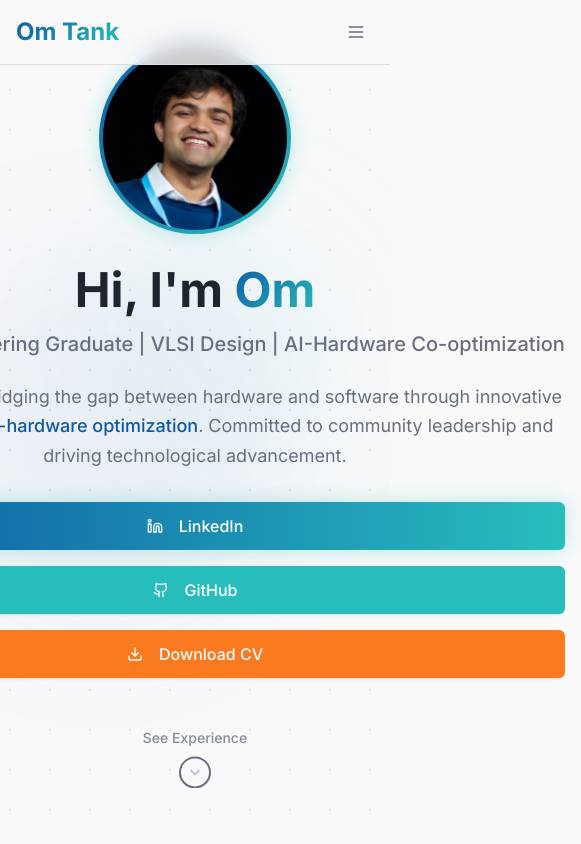
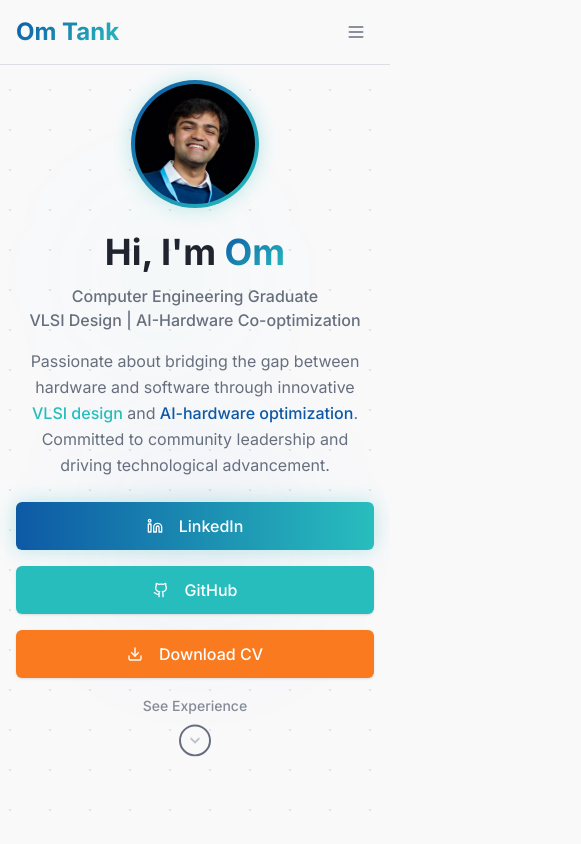
Before and after one commit to OTANK10/om-tank-nexus, a React (Vite) app: page / in a window 390 px wide. Shown: the top 844 px of the page, 581 px wide, since content can reach past the window. Built offline with nearby package versions, Linux system fonts and the light colour scheme.

Commit message:
Fix mobile aspect ratio
Adjust aspect ratio for mobile screens to improve fit without affecting other screen sizes.

```diff
--- a/src/components/Hero.tsx
+++ b/src/components/Hero.tsx
@@ -3,17 +3,17 @@ import { Github, Linkedin, Download, ChevronDown } from "lucide-react";
 
 const Hero = () => {
   return (
-    <section className="min-h-screen flex items-center justify-center relative circuit-bg">
+    <section className="min-h-screen flex items-center justify-center relative circuit-bg py-20 md:py-0">
       {/* Background Pattern */}
       <div className="absolute inset-0 overflow-hidden">
-        <div className="absolute top-1/4 left-1/4 w-64 h-64 bg-accent/5 rounded-full blur-3xl animate-float" />
-        <div className="absolute bottom-1/4 right-1/4 w-96 h-96 bg-primary/5 rounded-full blur-3xl animate-float" style={{ animationDelay: '2s' }} />
+        <div className="absolute top-1/4 left-1/4 w-32 h-32 md:w-64 md:h-64 bg-accent/5 rounded-full blur-3xl animate-float" />
+        <div className="absolute bottom-1/4 right-1/4 w-48 h-48 md:w-96 md:h-96 bg-primary/5 rounded-full blur-3xl animate-float" style={{ animationDelay: '2s' }} />
       </div>
 
       <div className="max-w-4xl mx-auto px-4 sm:px-6 lg:px-8 text-center relative z-10">
         {/* Profile Image */}
-        <div className="mb-8 animate-fade-in">
-          <div className="w-48 h-48 mx-auto rounded-full bg-gradient-to-br from-primary to-accent p-1 shadow-glow">
+        <div className="mb-6 md:mb-8 animate-fade-in">
+          <div className="w-32 h-32 md:w-48 md:h-48 mx-auto rounded-full bg-gradient-to-br from-primary to-accent p-1 shadow-glow">
             <img
               src="/lovable-uploads/4e0ac380-d36e-4687-a1d0-67d21723ebef.png"
               alt="Om Tank - Computer Engineering Graduate"
@@ -23,18 +23,20 @@ const Hero = () => {
         </div>
 
         {/* Main Heading */}
-        <div className="mb-6 animate-slide-in-left">
-          <h1 className="text-5xl md:text-7xl font-bold mb-4">
+        <div className="mb-4 md:mb-6 animate-slide-in-left">
+          <h1 className="text-4xl sm:text-5xl md:text-7xl font-bold mb-3 md:mb-4">
             Hi, I'm <span className="gradient-text">Om</span>
           </h1>
-          <h2 className="text-xl md:text-2xl text-muted-foreground font-medium whitespace-nowrap">
-            Computer Engineering Graduate | VLSI Design | AI-Hardware Co-optimization
+          <h2 className="text-base sm:text-xl md:text-2xl text-muted-foreground font-medium">
+            <span className="block sm:hidden">Computer Engineering Graduate</span>
+            <span className="block sm:hidden">VLSI Design | AI-Hardware Co-optimization</span>
+            <span className="hidden sm:block">Computer Engineering Graduate | VLSI Design | AI-Hardware Co-optimization</span>
           </h2>
         </div>
 
         {/* Elevator Pitch */}
-        <div className="mb-8 animate-slide-in-right">
-          <p className="text-lg md:text-xl text-muted-foreground max-w-3xl mx-auto leading-relaxed">
+        <div className="mb-6 md:mb-8 animate-slide-in-right">
+          <p className="text-base md:text-lg lg:text-xl text-muted-foreground max-w-3xl mx-auto leading-relaxed">
             Passionate about bridging the gap between hardware and software through innovative
             <span className="text-accent font-medium"> VLSI design</span> and
             <span className="text-primary font-medium"> AI-hardware optimization</span>.
@@ -81,7 +83,7 @@ const Hero = () => {
         </div>
 
         {/* Scroll Indicator */}
-        <div className="mt-16 flex justify-center animate-bounce">
+        <div className="mt-8 md:mt-16 flex justify-center animate-bounce">
           <button
             onClick={() => {
               const experienceSection = document.querySelector('[data-section="experience"]');
```
